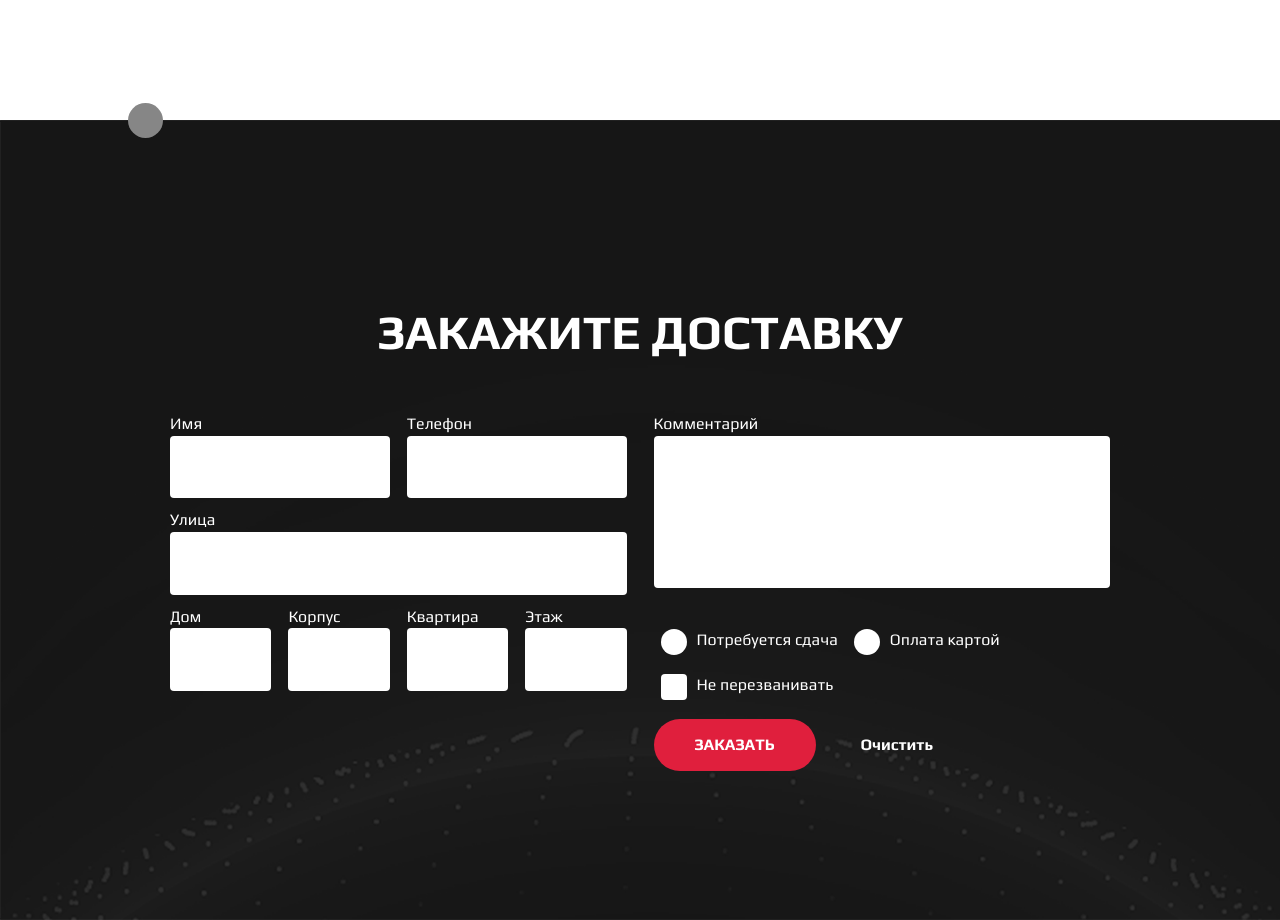
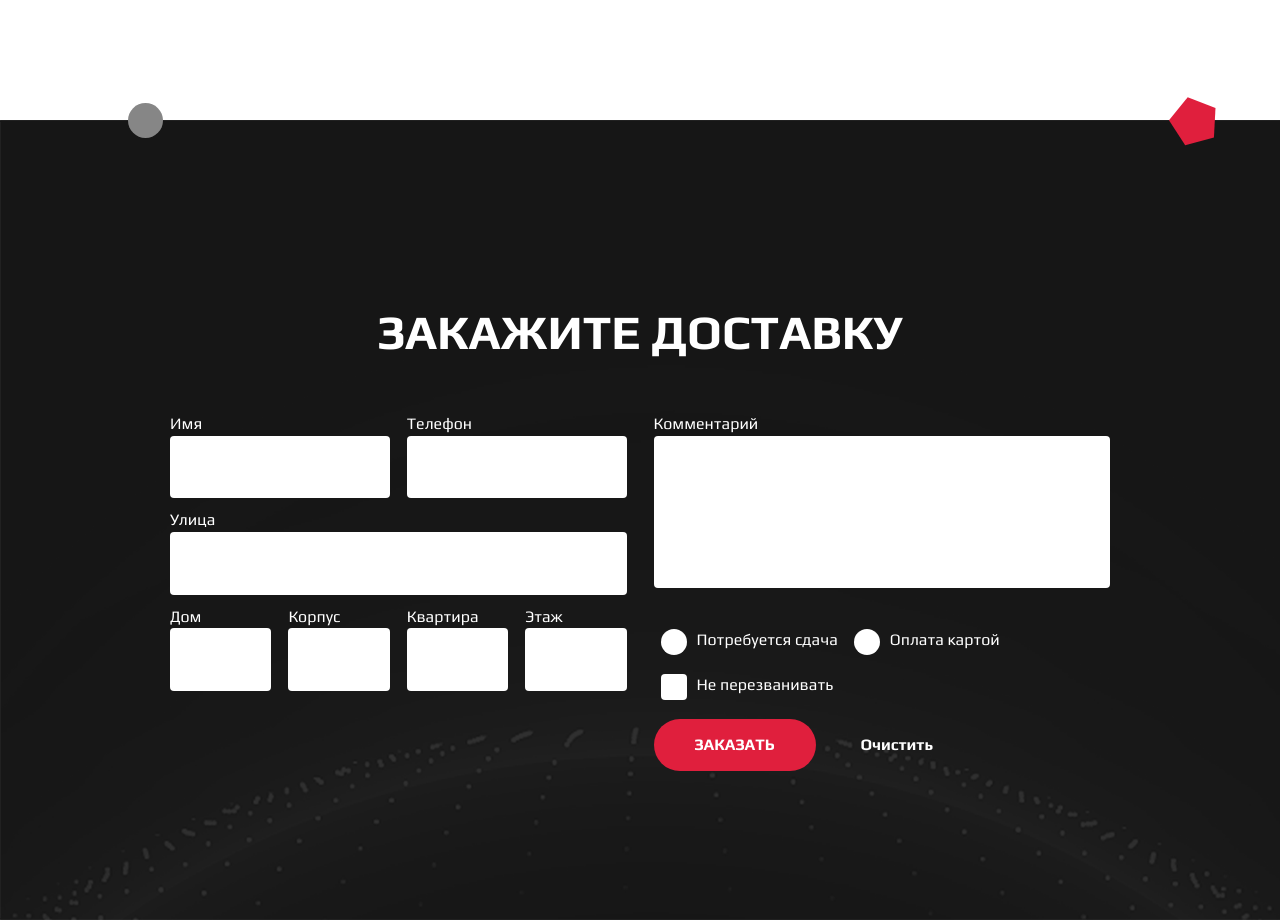
Before and after one commit to fleshsplitter/beats, a plain HTML site: page index.html in a window 1280 px wide. Shown: the part 2280-3200 px from the top of the page. Drawn offline with nearby package versions, Linux system fonts and the light colour scheme.

Commit message:
added hexagon in delivery section

```diff
--- a/css/components/delivery.scss
+++ b/css/components/delivery.scss
@@ -1,6 +1,14 @@
 .delivery-section {
   background: url(../../img/background-imgs/delivery-bg.png) 0 0/100% 100% no-repeat;
   color: #fff;
+  position: relative;
+
+  &::before {
+    content: url(../../img/background-imgs/Polygon.svg);
+    position: absolute;
+    right: 5%;
+    top: -23px;
+  }
 }
 
 .delivery-section__title {
--- a/css/components/reviews-section.scss
+++ b/css/components/reviews-section.scss
@@ -6,5 +6,6 @@
     content: url(../../img/background-imgs/Ellipse-gray.svg);
     bottom: -25px;
     left: 10%;
+    z-index: 1;
   }
 }
```
Also changed, not shown: css/main.css, img/background-imgs/Polygon.svg (added).
